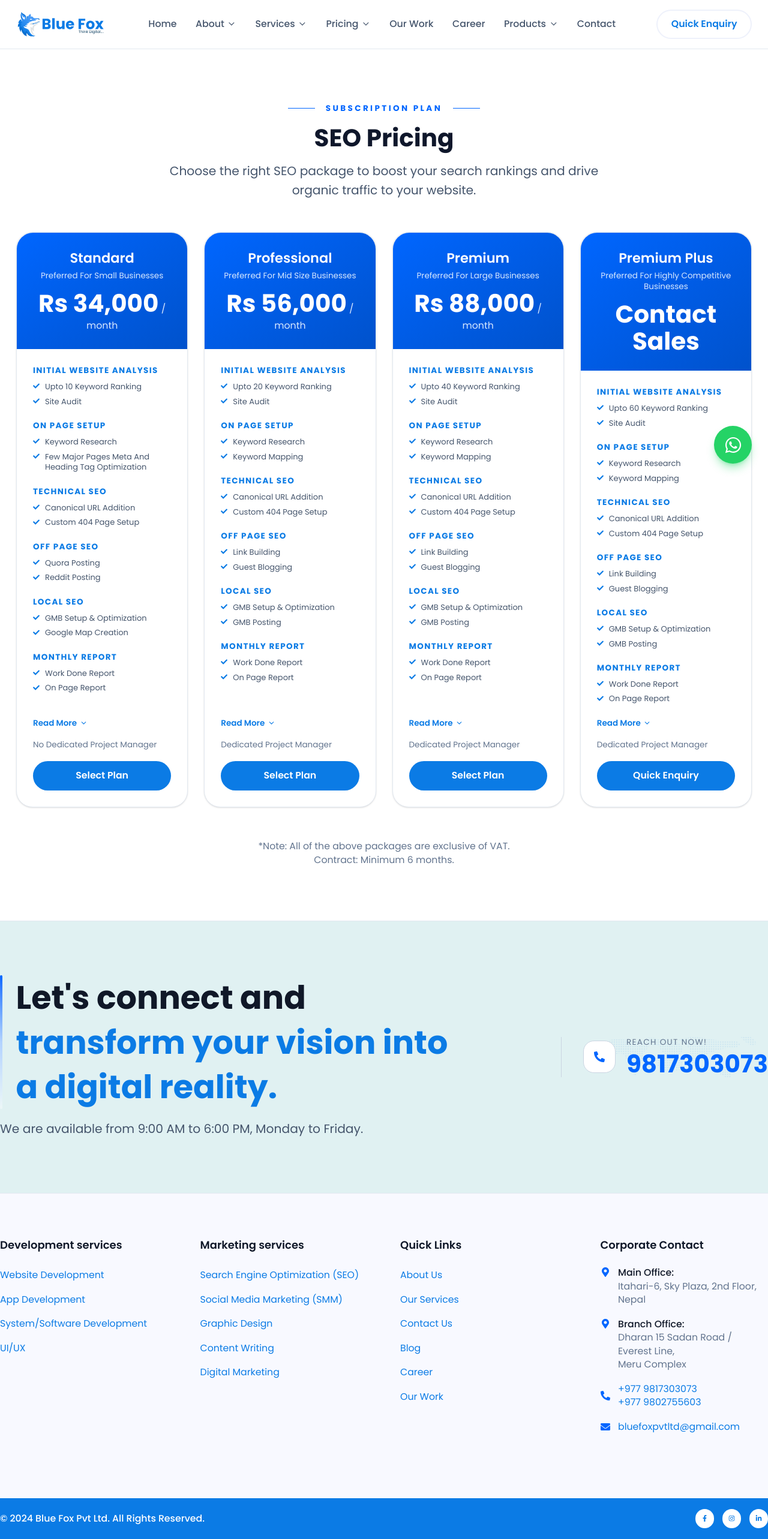
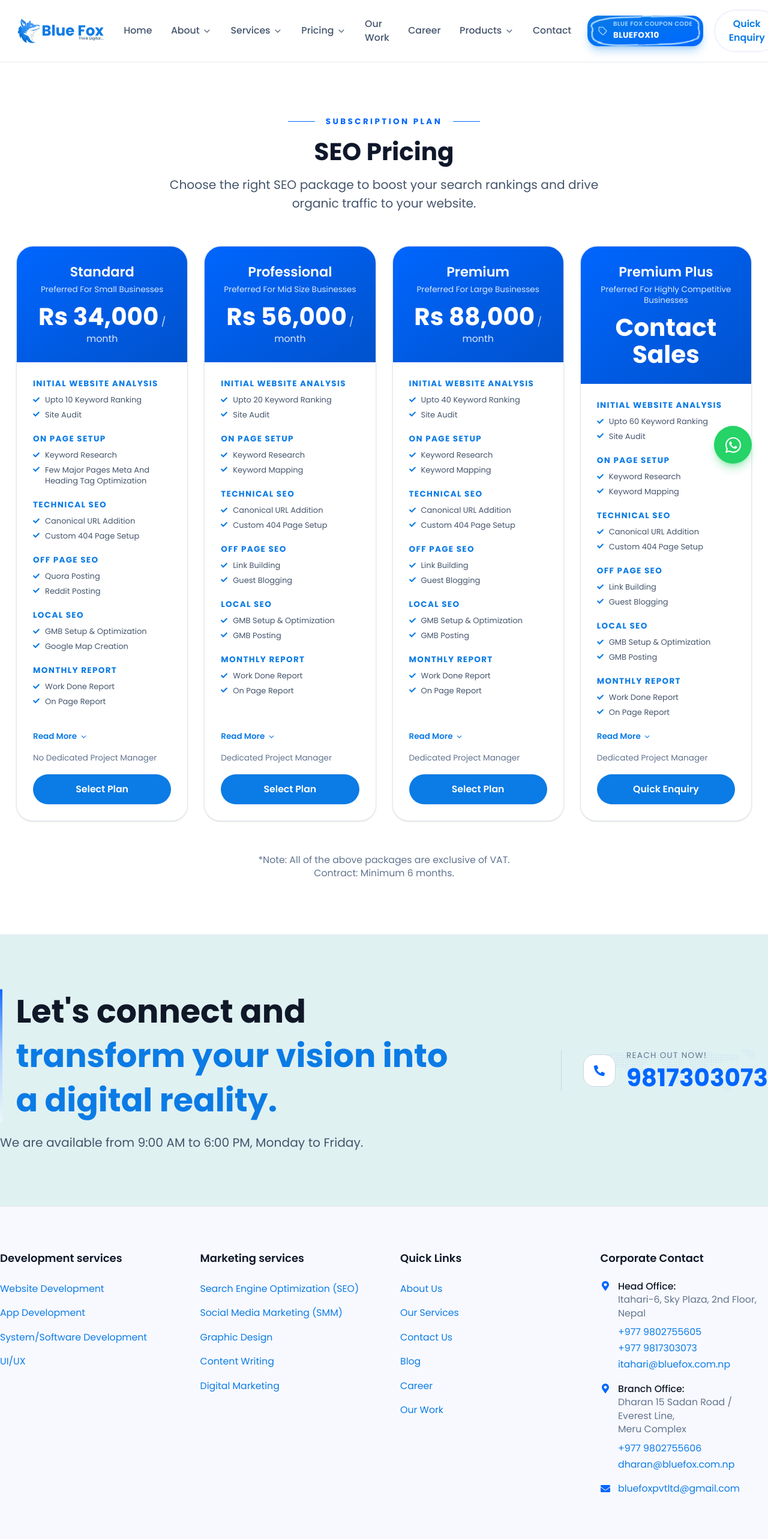
Before and after one commit to abhayaos/bluefox, a React (Vite) app: page /pricing/seo in a window 1280 px wide. Shown: the top 2566 px of the page at 60% size. Built offline with nearby package versions, Linux system fonts and the light colour scheme.

Commit message:
add emailjs integration, footer office contacts, navbar coupon button, contact package select

```diff
--- a/package.json
+++ b/package.json
@@ -10,6 +10,7 @@
     "preview": "vite preview"
   },
   "dependencies": {
+    "@emailjs/browser": "^4.4.1",
     "@tailwindcss/vite": "^4.3.3",
     "react": "^19.2.8",
     "react-dom": "^19.2.8",
--- a/src/components/Footer.jsx
+++ b/src/components/Footer.jsx
@@ -137,9 +137,14 @@ export default function Footer() {
               <li className="flex items-start gap-3">
                 <FaMapMarkerAlt className="text-primary shrink-0 mt-0.5" size={16} />
                 <span className="text-sm">
-                  <span className="block font-medium text-gray-900">Main Office:</span>
+                  <span className="block font-medium text-gray-900">Head Office:</span>
                   Itahari-6, Sky Plaza, 2nd Floor,
                   <br /> Nepal
+                  <span className="mt-2 flex flex-col gap-1">
+                    <FooterLink href="tel:+9779802755605">+977 9802755605</FooterLink>
+                    <FooterLink href="tel:+9779817303073">+977 9817303073</FooterLink>
+                    <FooterLink href="mailto:itahari@bluefox.com.np">itahari@bluefox.com.np</FooterLink>
+                  </span>
                 </span>
               </li>
               <li className="flex items-start gap-3">
@@ -148,14 +153,11 @@ export default function Footer() {
                   <span className="block font-medium text-gray-900">Branch Office:</span>
                   Dharan 15 Sadan Road / Everest Line,
                   <br /> Meru Complex
+                  <span className="mt-2 flex flex-col gap-1">
+                    <FooterLink href="tel:+9779802755606">+977 9802755606</FooterLink>
+                    <FooterLink href="mailto:dharan@bluefox.com.np">dharan@bluefox.com.np</FooterLink>
+                  </span>
                 </span>
-              </li>
-              <li className="flex items-center gap-3">
-                <FaPhoneAlt className="text-primary shrink-0" size={16} />
-                <div className="flex flex-col text-sm leading-tight">
-                  <FooterLink href="tel:+9779817303073">+977 9817303073</FooterLink>
-                  <FooterLink href="tel:+9779802755603">+977 9802755603</FooterLink>
-                </div>
               </li>
               <li className="flex items-center gap-3">
                 <FaEnvelope className="text-primary shrink-0" size={16} />
--- a/src/components/Navbar.jsx
+++ b/src/components/Navbar.jsx
@@ -1,5 +1,5 @@
 import { useState } from 'react'
-import { FiChevronDown } from 'react-icons/fi'
+import { FiChevronDown, FiTag } from 'react-icons/fi'
 import logo from '../assets/brand/logo.svg'
 import QuickEnquiryModal from './QuickEnquiryModal'
 
@@ -55,6 +55,68 @@ function NavLink({ to, children }) {
     >
       {children}
     </a>
+  )
+}
+
+function WobblyBorder({ id }) {
+  return (
+    <svg
+      className="pointer-events-none absolute inset-0 h-full w-full animate-wiggle"
+      viewBox="0 0 100 100"
+      preserveAspectRatio="none"
+      fill="none"
+    >
+      <defs>
+        <filter id={id} x="-10%" y="-10%" width="120%" height="120%">
+          <feTurbulence type="fractalNoise" baseFrequency="0.03" numOctaves="2" seed="4" result="noise" />
+          <feDisplacementMap in="SourceGraphic" in2="noise" scale="5" xChannelSelector="R" yChannelSelector="G" />
+        </filter>
+      </defs>
+      <rect
+        x="4"
+        y="4"
+        width="92"
+        height="92"
+        rx="26"
+        stroke="#a9d6ff"
+        strokeWidth="2.5"
+        vectorEffect="non-scaling-stroke"
+        strokeLinecap="round"
+        strokeLinejoin="round"
+        filter={`url(#${id})`}
+      />
+    </svg>
+  )
+}
+
+function CouponButton({ id = 'coupon-wobble-desktop' }) {
+  const [copied, setCopied] = useState(false)
+
+  const handleClick = () => {
+    navigator.clipboard?.writeText('BLUEFOX10').catch(() => {})
+    setCopied(true)
+    setTimeout(() => setCopied(false), 2000)
+  }
+
+  return (
+    <button
+      onClick={handleClick}
+      title="Tap to copy coupon code"
+      className="relative shrink-0 rounded-2xl bg-gradient-to-br from-[#0b7be5] to-[#0066ff] px-4 py-2 text-sm font-semibold text-white shadow-lg shadow-[#0b7be5]/30 transition-transform duration-200 hover:scale-105 active:scale-95"
+    >
+      <WobblyBorder id={id} />
+      <span className="relative z-10 flex items-center gap-2">
+        <FiTag className="text-[#a9d6ff] shrink-0" />
+        {copied ? (
+          <span className="text-xs font-semibold text-[#a9d6ff]">Copied!</span>
+        ) : (
+          <span className="flex flex-col items-start leading-none">
+            <span className="text-[10px] uppercase tracking-wider text-[#a9d6ff]">Blue Fox Coupon Code</span>
+            <span className="mt-1 text-xs font-bold tracking-wide">BLUEFOX10</span>
+          </span>
+        )}
+      </span>
+    </button>
   )
 }
 
@@ -140,6 +202,7 @@ export default function Navbar() {
             </div>
 
             <div className="hidden lg:flex items-center gap-4">
+              <CouponButton />
               <button
                 onClick={() => setEnquiryOpen(true)}
                 className="px-5 py-2.5 rounded-full bg-transparent border-2 border-[#eef1fb] text-[#0b7be5] text-sm font-semibold transition-all duration-200 hover:bg-[#eef1fb] hover:border-[#0b7be5] active:bg-[#0b7be5] active:text-white"
@@ -256,6 +319,8 @@ export default function Navbar() {
                   Contact
                 </a>
 
+<CouponButton id="coupon-wobble-mobile" />
+
                 <button
                   onClick={() => {
                     closeMobile()
--- /dev/null
+++ b/src/config/email.js
@@ -0,0 +1,6 @@
+export const EMAILJS = {
+  serviceId: 'service_fty7kym',
+  templateId: 'template_nqyyp6l',
+  publicKey: 'XvpIimULRPrM9_PGj',
+  toEmail: 'bluefoxpvtltd@gmail.com',
+}
--- a/src/index.css
+++ b/src/index.css
@@ -23,6 +23,7 @@
   --animate-bounce-soft: bounce-soft 2.2s ease-in-out infinite;
   --animate-ping-slow: ping-slow 2.6s cubic-bezier(0, 0, 0.2, 1) infinite;
   --animate-slide-in-left: slide-in-left 0.3s ease-out;
+  --animate-wiggle: wiggle 3.5s ease-in-out infinite;
 
   @keyframes spin-slow {
     to {
@@ -75,6 +76,16 @@
     }
     to {
       transform: translateX(0);
+    }
+  }
+
+  @keyframes wiggle {
+    0%,
+    100% {
+      transform: rotate(-1.5deg);
+    }
+    50% {
+      transform: rotate(1.5deg);
     }
   }
 
--- a/src/pages/SeoPricing.jsx
+++ b/src/pages/SeoPricing.jsx
@@ -348,7 +348,7 @@ export default function SeoPricing() {
 
                   <p className="text-xs text-slate-500 mb-4">{p.note}</p>
                   <Link
-                    to="/contact"
+                    to={`/contact?package=${encodeURIComponent(`SEO ${p.name}`)}`}
                     className="block text-center rounded-full py-3 bg-[#0b7be5] text-white text-sm font-semibold transition-colors hover:bg-primary-700"
                   >
                     {p.button}
--- a/src/pages/SocialMediaPricing.jsx
+++ b/src/pages/SocialMediaPricing.jsx
@@ -161,7 +161,7 @@ export default function SocialMediaPricing() {
                   )}
 
                   <Link
-                    to="/contact"
+                    to={`/contact?package=${encodeURIComponent(`SMM ${p.name}`)}`}
                     className="block text-center rounded-full py-3 bg-[#0b7be5] text-white text-sm font-semibold transition-colors mt-auto hover:bg-primary-700"
                   >
                     {p.button}
--- a/src/pages/services/Seo.jsx
+++ b/src/pages/services/Seo.jsx
@@ -372,7 +372,7 @@ function SeoPricingGrid() {
 
                 <p className="text-xs text-slate-500 mb-4">{p.note}</p>
                 <Link
-                  to="/contact"
+                  to={`/contact?package=${encodeURIComponent(`SEO ${p.name}`)}`}
                   className="block text-center rounded-full py-3 bg-[#0b7be5] text-white text-sm font-semibold transition-colors hover:bg-primary-700"
                 >
                   {p.button}
--- a/src/pages/services/SocialMediaMarketing.jsx
+++ b/src/pages/services/SocialMediaMarketing.jsx
@@ -200,7 +200,7 @@ function SmmPricingGrid() {
                 )}
 
                 <Link
-                  to="/contact"
+                  to={`/contact?package=${encodeURIComponent(`SMM ${p.name}`)}`}
                   className="block text-center rounded-full py-3 bg-[#0b7be5] text-white text-sm font-semibold transition-colors mt-auto hover:bg-primary-700"
                 >
                   {p.button}
```
Also changed, not shown: src/components/QuickEnquiryModal.jsx (+50 -8 lines), src/pages/Contact.jsx (+107 -8 lines), 1 other file (tests, documents, lock files or other folders).
